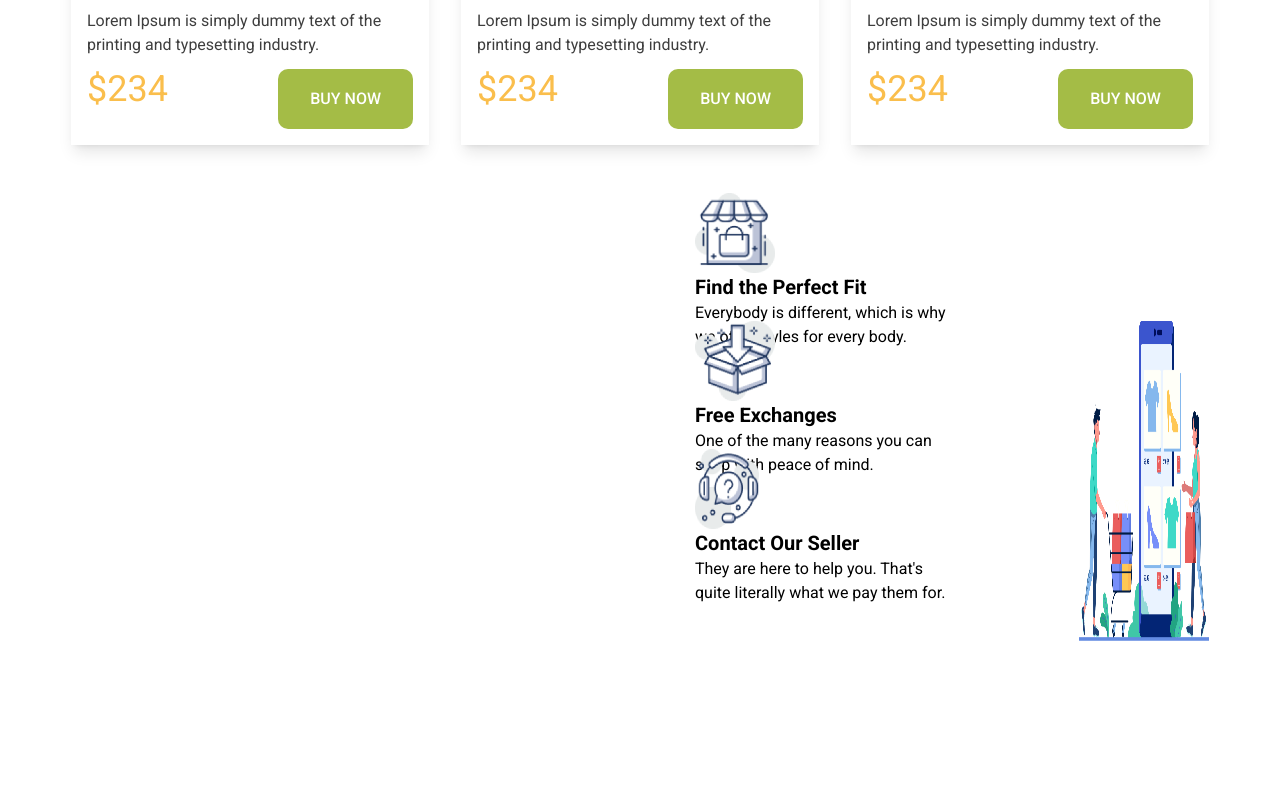
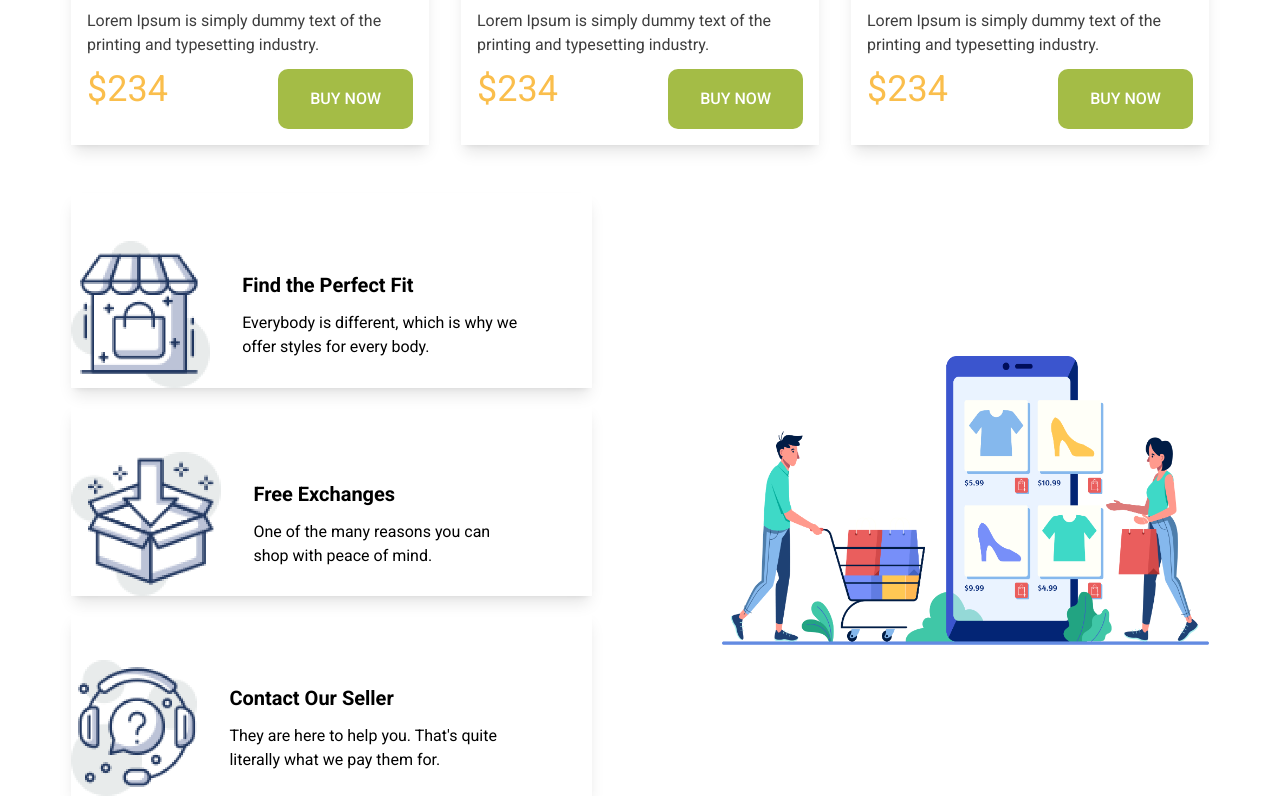
Before and after one commit to Pamel-C223171/genz-fashion-resources-main, a plain HTML site: page index.html in a window 1280 px wide. Shown: the part 1841-2637 px from the top of the page. Before the commit the page ends 2482 px from the top, so only its background shows below. Drawn offline with nearby package versions, Linux system fonts and the light colour scheme.

Commit message:
Add files via upload

```diff
--- a/index.html
+++ b/index.html
@@ -4,7 +4,7 @@
 <head>
     <meta charset="UTF-8">
     <meta name="viewport" content="width=device-width, initial-scale=1.0">
-    <title>Document</title>
+    <title>gen_z</title>
     <link rel="preconnect" href="https://fonts.googleapis.com">
     <link rel="preconnect" href="https://fonts.gstatic.com" crossorigin>
     <link
@@ -34,6 +34,7 @@
 </head>
 
 <body>
+    <!-- #FFFBF0 -->
     <header class="bg-[#FFFBF0] px-4 pt-7 max-w-[1440px] mx-auto lg:px-[134px]">
         <nav class="flex md:flex-col lg:flex-row justify-between items-center">
             <div class="flex items-center">
@@ -70,7 +71,7 @@
     <main>
         <section class="px-4 max-w-[1170px] mx-auto">
             <div>
-                <h2 class="text-4xl text-[#363958] mt-12 mb-7 text-center bebas">WOMAN JACKET</h2>
+                <h2 class="text-4xl text-[#363958] mt-12 mb-7  bebas">WOMAN JACKET</h2>
                 <div class="md:flex gap-8 md:flex-wrap">
                     <div class="space-y-3 shadow-lg p-4 md:w-[calc((100%-32px)/2)] lg:w-[calc((100%-64px)/3)]">
                         <img class="mx-auto" src="images/jacket-1.png" alt="">
@@ -104,7 +105,7 @@
             </div>
 
             <div>
-                <h2 class="text-4xl text-[#363958] mt-12 mb-7 text-center bebas">MAN JACKET</h2>
+                <h2 class="text-4xl text-[#363958] mt-12 mb-7  bebas">MAN JACKET</h2>
                 <div class="md:flex gap-8 md:flex-wrap">
                     <div class="space-y-3 shadow-lg p-4 md:w-[calc((100%-32px)/2)] lg:w-[calc((100%-64px)/3)]">
                         <img class="mx-auto" src="images/jacket-4.png" alt="">
@@ -140,30 +141,55 @@
 
     </main>
 
-    <footer class="px-4 max-w-[1170px] mx-auto">
-       <div class="flex md: justify-between md: items-center mt-12">
+    <footer>
         <div>
-            <div class="h-32 w-96 ml-[624px]">
-                <img class="h-20 w-20" src="icons/house.png" alt="">
-                <h1 class="h-7 w-52 text-xl font-bold">Find the Perfect Fit</h1>
-                <p class="h-12 w-64 text-base">Everybody is different, which is why we offer styles for every body.</p>
-            </div>
-            <div class="h-32 w-96 ml-[624px]">
-                <img class="h-20 w-20"  src="icons/box.png" alt="">
-                <h1 class="h-7 w-40 text-xl font-bold">Free Exchanges</h1>
-                <p class="h-12 w-64 text-base">One of the many reasons you can shop with peace of mind.</p>
-            </div>
-            <div class="h-32 w-96 ml-[624px]">
-                <img class="h-20 w-16" src="icons/question.png" alt="">
-                <h1 class="h-7 w-48 text-xl font-bold">Contact Our Seller</h1>
-                <p class="h-12 w-64 text-base">They are here to help you. That's quite literally what we pay them for.</p>
+            <div class=" px-4  max-w-[1170px] mx-auto ">
+                <div class=" space-y-3 md:flex md:justify-between md:items-center mt-12 ">
+
+                    <div class="md:flex gap-4 md:flex-wrap">
+                        <div class="shadow-lg md:w-[calc((100%)/2)] lg:w-[calc((80%))]">
+                            <div class="space-x-8 md:flex md:justify-between md:items-center mt-12">
+                                <div>
+                                    <img class="mx-auto" src="icons/house.png" alt="">
+                                </div>
+                               <div class="space-y-3 pr-[72px]">
+                                <h1 class="text-xl font-bold">Find the Perfect Fit</h1>
+                                <p class="text-[16px]">Everybody is different, which is why we offer styles for every body.</p>
+                               </div>
+                            </div>
+                        </div>
+                        <div class="shadow-lg md:w-[calc((100%)/2)] lg:w-[calc((80%))]">
+                           <div class="space-x-8 md:flex md:justify-between md:items-center mt-12">
+                            <div>
+                                <img class="mx-auto"  src="icons/box.png" alt="">
+                            </div>
+                            <div class="space-y-3 pr-[72px]">
+                                <h1 class="text-xl font-bold">Free Exchanges</h1>
+                                <p class=" text-[16px]">One of the many reasons you can shop with peace of mind.</p>
+                            </div>
+                           </div>
+                        </div>
+                        <div class="shadow-lg md:w-[calc((100%)/2)] lg:w-[calc((80%))]">
+                           <div class="space-x-8 md:flex md:justify-between md:items-center mt-12">
+                            <div>
+                                <img class="mx-auto" src="icons/question.png" alt="">
+                               </div>
+                                <div class="space-y-3 pr-[76px]">
+                                    <h1 class=" text-xl font-bold">Contact Our Seller</h1>
+                                <p class=" text-[16px]">They are here to help you. That's quite literally what we pay them for.</p>
+                                </div>
+                           </div>
+                        </div>
+                    </div>
+
+                    <div class="">
+                        <img class=" mx-auto" src="images/shopping.png" alt="">
+                    </div>
+
+                   </div>
             </div>
         </div>
 
-        <div class="h-32 w-96">
-            <img class="h-80 w-96" src="images/shopping.png" alt="">
-        </div>
-       </div>
     </footer>
 </body>
 
```
